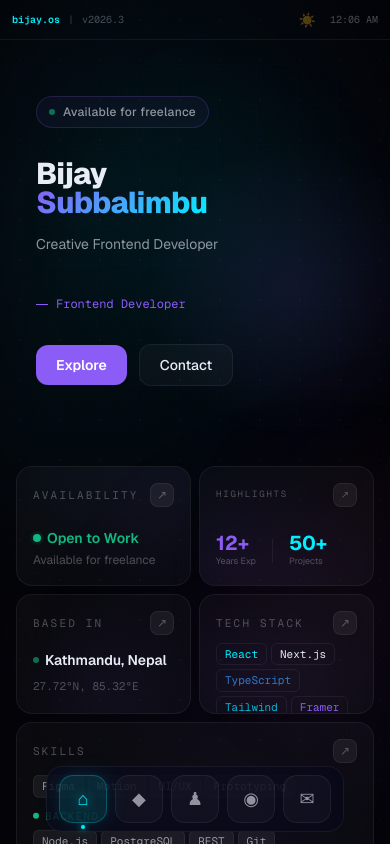
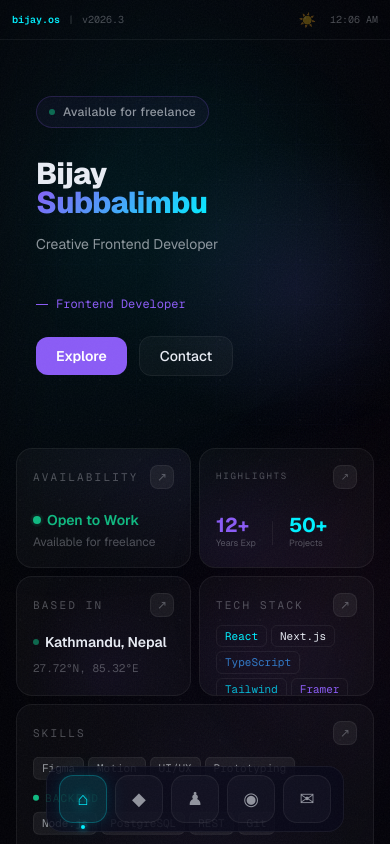
Before and after one commit to Limbuthitoo/portfolio, a Next.js app: page / in a window 390 px wide. Built offline with nearby package versions, Linux system fonts and the light colour scheme.

Commit message:
feat: wire Awwwards-level animations — smooth scroll, page transitions, text reveals, magnetic buttons, scroll-triggered grid, glassmorphism CSS

```diff
--- a/src/app/contact/ContactPageClient.tsx
+++ b/src/app/contact/ContactPageClient.tsx
@@ -3,6 +3,8 @@
 import { useState } from "react";
 import { motion } from "framer-motion";
 import { SiteConfig } from "@/types";
+import AnimatedText from "@/components/common/AnimatedText";
+import MagneticButton from "@/components/common/MagneticButton";
 
 export default function ContactPageClient({ siteConfig }: { siteConfig: SiteConfig }) {
   const [form, setForm] = useState({ name: "", email: "", subject: "", message: "" });
@@ -43,7 +45,7 @@
               <div className="w-1.5 h-1.5 rounded-full bg-[var(--cyan)]" style={{ boxShadow: "0 0 6px var(--cyan)" }} />
               <span className="text-[9px] font-mono text-[var(--fg-3)] tracking-[0.2em] uppercase">Contact</span>
             </div>
-            <h1 className="text-2xl md:text-4xl font-bold tracking-tight mb-2">Let&apos;s talk</h1>
+            <AnimatedText text="Let's talk" as="h1" splitBy="word" className="text-2xl md:text-4xl font-bold tracking-tight mb-2" />
             <p className="text-[13px] text-[var(--fg-2)] max-w-lg leading-relaxed">
               Have a project in mind? I&apos;m available for freelance work and
               always interested in hearing about new opportunities.
@@ -66,6 +68,7 @@
                 <Field label="Subject" type="text" value={form.subject} onChange={(v) => setForm((s) => ({ ...s, subject: v }))} />
                 <Field label="Message" type="textarea" value={form.message} onChange={(v) => setForm((s) => ({ ...s, message: v }))} />
 
+                <MagneticButton strength={0.3}>
                   <button
                     type="submit"
                     className={`text-[11px] font-mono tracking-wider uppercase px-6 py-2.5 rounded-lg font-semibold transition-all duration-300 ${
@@ -77,6 +80,7 @@
                   >
                     {sent ? "Message Sent ✓" : "Send Message →"}
                   </button>
+                </MagneticButton>
               </form>
             </motion.div>
 
--- a/src/app/globals.css
+++ b/src/app/globals.css
@@ -256,3 +256,74 @@
   60% { clip-path: inset(10% 0 70% 0); transform: translateX(-1px); }
   80% { clip-path: inset(80% 0 5% 0); transform: translateX(1px); }
 }
+
+/* ─── Glassmorphism surfaces ─── */
+.glass {
+  background: rgba(255, 255, 255, 0.03);
+  backdrop-filter: blur(16px) saturate(1.4);
+  -webkit-backdrop-filter: blur(16px) saturate(1.4);
+  border: 1px solid rgba(255, 255, 255, 0.06);
+}
+[data-theme="light"] .glass {
+  background: rgba(255, 255, 255, 0.55);
+  border-color: rgba(0, 0, 0, 0.06);
+}
+
+/* ─── Card glow on hover ─── */
+.card-glow {
+  position: relative;
+  transition: transform 0.4s cubic-bezier(0.16, 1, 0.3, 1),
+              box-shadow 0.4s cubic-bezier(0.16, 1, 0.3, 1);
+}
+.card-glow:hover {
+  transform: translateY(-2px);
+  box-shadow: 0 8px 40px rgba(139, 92, 246, 0.08),
+              0 0 0 1px rgba(139, 92, 246, 0.1);
+}
+[data-theme="light"] .card-glow:hover {
+  box-shadow: 0 8px 40px rgba(124, 58, 237, 0.06),
+              0 0 0 1px rgba(124, 58, 237, 0.08);
+}
+
+/* ─── Interactive tilt depth ─── */
+.depth-hover {
+  transition: transform 0.5s cubic-bezier(0.16, 1, 0.3, 1);
+  transform-style: preserve-3d;
+  perspective: 800px;
+}
+
+/* ─── Stagger fade children ─── */
+@keyframes stagger-fade-in {
+  from { opacity: 0; transform: translateY(12px); }
+  to { opacity: 1; transform: translateY(0); }
+}
+.stagger-children > * {
+  animation: stagger-fade-in 0.5s cubic-bezier(0.16, 1, 0.3, 1) both;
+}
+.stagger-children > *:nth-child(1) { animation-delay: 0.05s; }
+.stagger-children > *:nth-child(2) { animation-delay: 0.1s; }
+.stagger-children > *:nth-child(3) { animation-delay: 0.15s; }
+.stagger-children > *:nth-child(4) { animation-delay: 0.2s; }
+.stagger-children > *:nth-child(5) { animation-delay: 0.25s; }
+.stagger-children > *:nth-child(6) { animation-delay: 0.3s; }
+
+/* ─── Subtle border glow ─── */
+.border-glow {
+  position: relative;
+}
+.border-glow::after {
+  content: "";
+  position: absolute;
+  inset: -1px;
+  border-radius: inherit;
+  background: linear-gradient(135deg, rgba(139,92,246,0.15), rgba(0,240,255,0.15));
+  mask: linear-gradient(#fff 0 0) content-box, linear-gradient(#fff 0 0);
+  mask-composite: exclude;
+  padding: 1px;
+  opacity: 0;
+  transition: opacity 0.4s;
+  pointer-events: none;
+}
+.border-glow:hover::after {
+  opacity: 1;
+}
--- a/src/components/about/AboutPageClient.tsx
+++ b/src/components/about/AboutPageClient.tsx
@@ -3,6 +3,8 @@
 import { useRef } from "react";
 import { motion, useInView } from "framer-motion";
 import { SiteConfig, Experience } from "@/types";
+import TextReveal from "@/components/common/TextReveal";
+import AnimatedText from "@/components/common/AnimatedText";
 
 const CAP_META = [
   { icon: "◆", color: "var(--rose)", rgb: "244,63,94" },
@@ -71,23 +73,17 @@
               animate={{ opacity: 1, y: 0 }}
               transition={{ delay: 0.15, duration: 0.7, ease: [0.16, 1, 0.3, 1] }}
             >
-              <h1 className="text-3xl sm:text-4xl md:text-5xl lg:text-6xl font-extrabold tracking-tight leading-[1.05] mb-4">
-                Crafting at the
-                <br />
-                <span
-                  className="bg-clip-text text-transparent"
-                  style={{ backgroundImage: "linear-gradient(135deg, var(--violet) 0%, var(--cyan) 100%)" }}
-                >
-                  intersection
-                </span>
-                {" "}of
-                <br />
-                design & code.
-              </h1>
+              <AnimatedText
+                text="Crafting at the intersection of design & code."
+                as="h1"
+                className="text-3xl sm:text-4xl md:text-5xl lg:text-6xl font-extrabold tracking-tight leading-[1.05] mb-4"
+                splitBy="word"
+              />
 
-              <p className="text-sm md:text-base text-[var(--fg-2)] leading-relaxed max-w-2xl">
-                {siteConfig.description}
-              </p>
+              <TextReveal
+                text={siteConfig.description}
+                className="text-sm md:text-base text-[var(--fg-2)] leading-relaxed max-w-2xl"
+              />
 
               {/* Role + Location */}
               <div className="flex items-center gap-4 mt-4 flex-wrap">
--- a/src/components/bento/BentoGrid.tsx
+++ b/src/components/bento/BentoGrid.tsx
@@ -45,7 +45,8 @@
         className="grid grid-cols-2 sm:grid-cols-4 md:grid-cols-8 lg:grid-cols-12 gap-2 sm:gap-3 auto-rows-[120px] sm:auto-rows-[130px] md:auto-rows-[140px] max-w-[1440px] mx-auto"
         variants={container}
         initial="hidden"
-        animate="show"
+        whileInView="show"
+        viewport={{ once: true, margin: "-80px" }}
       >
         {/* Row 1: Info cards — Availability, Highlights, Location, Tech */}
         <motion.div variants={item} className="col-span-1 sm:col-span-2 md:col-span-2 lg:col-span-3 row-span-1">
--- a/src/components/bento/HeroSection.tsx
+++ b/src/components/bento/HeroSection.tsx
@@ -5,6 +5,7 @@
 import Link from "next/link";
 import { SiteConfig } from "@/types";
 import { useRotatingText } from "@/lib/hooks";
+import MagneticButton from "@/components/common/MagneticButton";
 
 const DEFAULT_ROLES = [
   "Design Engineer",
@@ -200,6 +201,7 @@
               animate={{ opacity: 1, y: 0 }}
               transition={{ delay: 0.5 }}
             >
+              <MagneticButton strength={0.4}>
                 <Link
                   href="/work"
                   className="px-5 sm:px-7 py-2.5 sm:py-3 rounded-xl bg-[var(--violet)] text-white text-sm font-semibold hover:shadow-[0_0_30px_rgba(139,92,246,0.4)] transition-all duration-300"
@@ -207,6 +209,8 @@
                 >
                   Explore
                 </Link>
+              </MagneticButton>
+              <MagneticButton strength={0.4}>
                 <Link
                   href="/contact"
                   className="px-5 sm:px-7 py-2.5 sm:py-3 rounded-xl border border-[var(--border)] bg-[var(--surface)] text-sm font-medium text-[var(--fg)] hover:border-[var(--border-hover)] transition-colors"
@@ -214,6 +218,7 @@
                 >
                   Contact
                 </Link>
+              </MagneticButton>
             </motion.div>
           </div>
 
--- a/src/components/system/SystemShell.tsx
+++ b/src/components/system/SystemShell.tsx
@@ -6,6 +6,10 @@
 import StatusBar from "./StatusBar";
 import Dock from "./Dock";
 import { ThemeProvider } from "./ThemeProvider";
+import SmoothScroll from "@/components/common/SmoothScroll";
+import PageTransition from "@/components/common/PageTransition";
+import ScrollProgress from "@/components/common/ScrollProgress";
+import GrainOverlay from "@/components/common/GrainOverlay";
 
 const CommandPalette = dynamic(() => import("./CommandPalette"), { ssr: false });
 const CustomCursor = dynamic(() => import("./CustomCursor"), { ssr: false });
@@ -23,10 +27,16 @@
       <div className="relative h-full w-full overflow-hidden">
         <CustomCursor />
         <MeshBackground />
+        <GrainOverlay />
+        <ScrollProgress />
         <StatusBar />
-        <main className="relative z-10 h-full overflow-y-auto bento-scroll pb-20 sm:pb-24 pt-10 page-enter">
-          {children}
-        </main>
+        <SmoothScroll>
+          <main className="relative z-10 h-full overflow-y-auto bento-scroll pb-20 sm:pb-24 pt-10 page-enter">
+            <PageTransition>
+              {children}
+            </PageTransition>
+          </main>
+        </SmoothScroll>
         <Dock />
         <CommandPalette />
       </div>
--- a/src/components/work/WorkPageClient.tsx
+++ b/src/components/work/WorkPageClient.tsx
@@ -4,6 +4,7 @@
 import Link from "next/link";
 import { motion, AnimatePresence } from "framer-motion";
 import { Project } from "@/types";
+import AnimatedText from "@/components/common/AnimatedText";
 
 const ACCENT_MAP: Record<string, { color: string; rgb: string }> = {
   "Web Development": { color: "var(--cyan)", rgb: "0,240,255" },
@@ -57,7 +58,7 @@
                 <div className="w-1.5 h-1.5 rounded-full bg-[var(--cyan)]" style={{ boxShadow: "0 0 6px var(--cyan)" }} />
                 <span className="text-[9px] font-mono text-[var(--fg-3)] tracking-[0.2em] uppercase">Archive</span>
               </div>
-              <h1 className="text-2xl md:text-4xl font-bold tracking-tight">Selected Work</h1>
+              <AnimatedText text="Selected Work" as="h1" splitBy="word" className="text-2xl md:text-4xl font-bold tracking-tight" />
             </div>
             <span className="text-[10px] font-mono text-[var(--fg-3)]">
               {filtered.length}/{projects.length}
```
Lines whose indentation alone changed are shown as unchanged.
